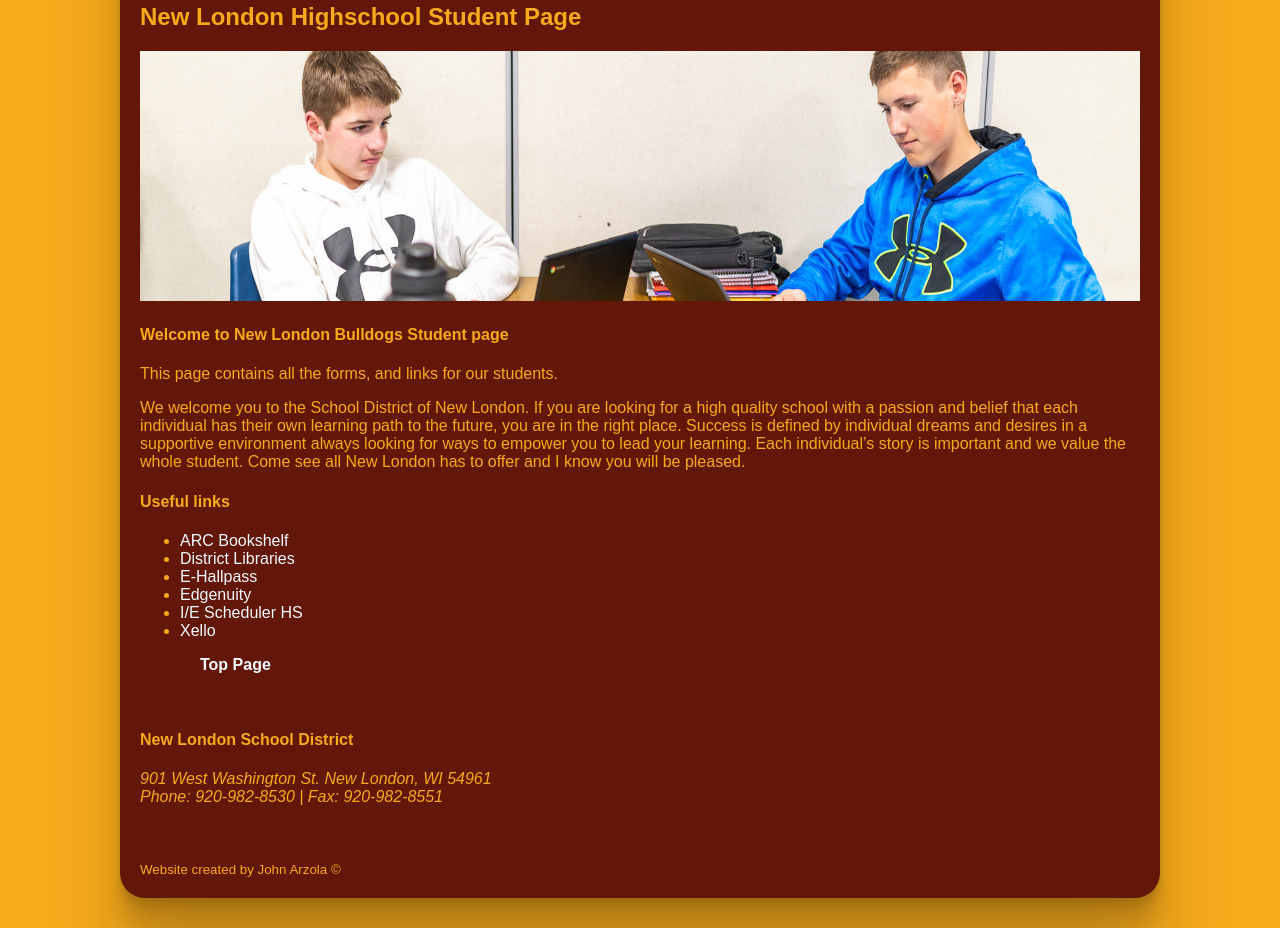
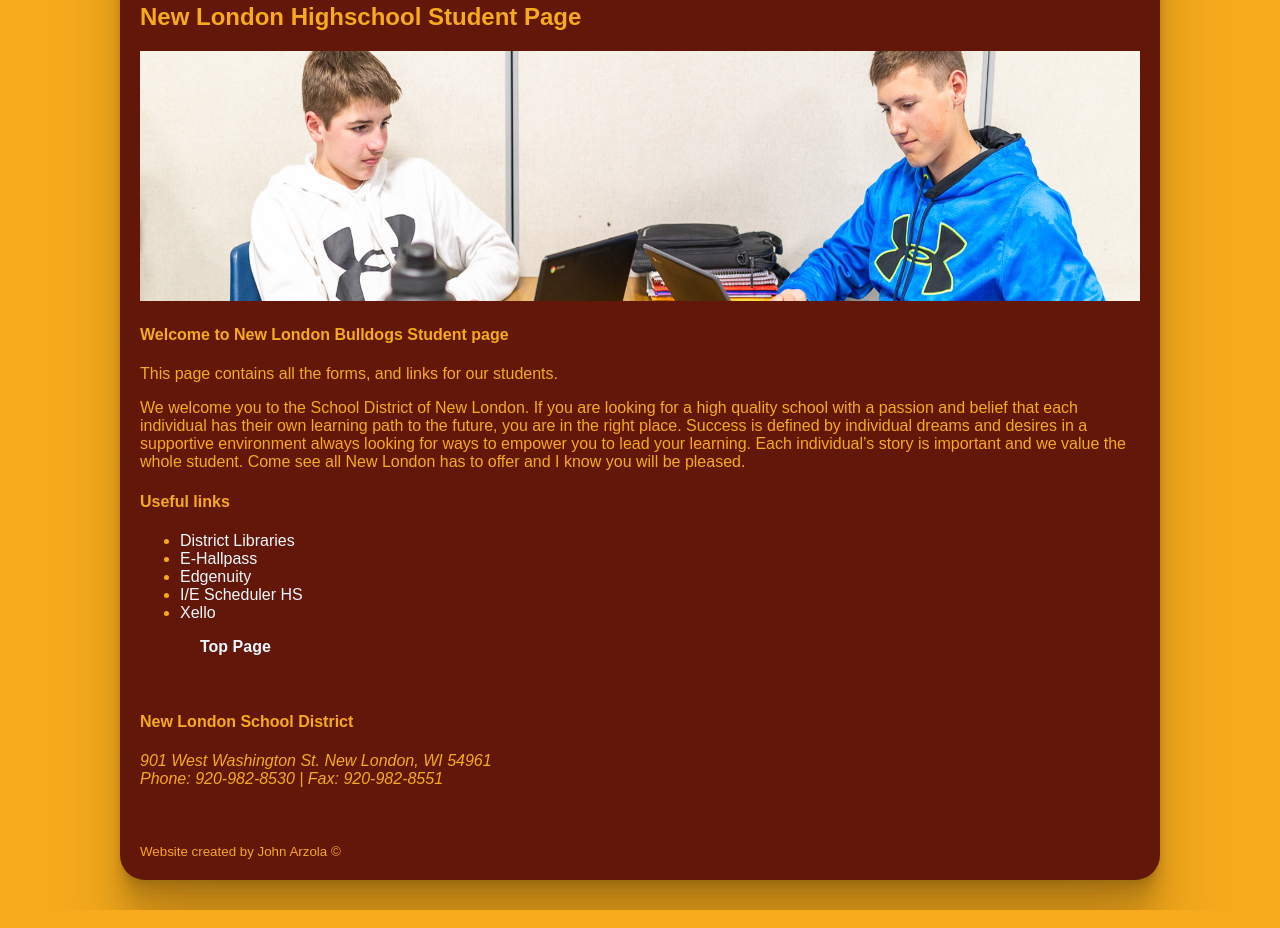
Before and after one commit to johnarzola26/Assignment-9-1, a plain HTML site: page Assignment 9-1/students.html in a window 1280 px wide. Shown: the part 379-1307 px from the top of the page. Drawn offline with Linux system fonts and the light colour scheme.

Commit message:
deleted a couple of links

```diff
--- a/Assignment 9-1/students.html
+++ b/Assignment 9-1/students.html
@@ -37,8 +37,7 @@
         <!-- links for student -->
         <section>
             <h4>Useful links</h4>
-            <ul >
-                <li><a class="LinksStudents" href="https://arcid.americanreading.com/authorize?response_type=code&client_id=55ba7db5e79782b39f2207237932fe6c&redirect_uri=https%3A%2F%2Fwww.arcbookshelf.com%2Foauth%2Farcid">ARC Bookshelf</a></li>
+            <ul>
                 <li><a class="LinksStudents" href="https://www.newlondon.k12.wi.us/students/district-libraries.cfm">District Libraries</a></li>
                 <li><a class="LinksStudents" href="https://www.e-hallpass.com/login">E-Hallpass</a></li>
                 <li><a class="LinksStudents" href="https://auth.edgenuity.com/Login/Login/Student">Edgenuity</a></li>
```
Also changed, not shown: Assignment 9-1/parents.html (+0 -1 lines).
